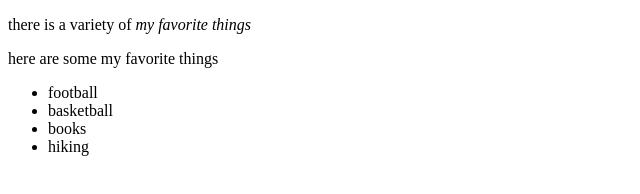
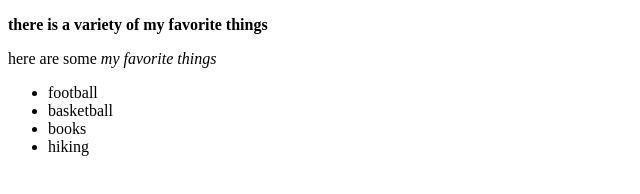
Before and after one commit to Kenkibet/my-first-webpage, a plain HTML site: page my-favorite-things.html in a window 1280 px wide. Shown: the whole page, without its empty margins (0-640 px from the left). Drawn offline with Linux system fonts and the light colour scheme.

```diff
--- a/my-favorite-things.html
+++ b/my-favorite-things.html
@@ -1,11 +1,11 @@
 <!DOCTYPE html>
 <html>
   <head>
-    <title><strong>My favorite things</strong></title>
+    <title>My favorite things</title>
   </head>
   <body>
-    <p>there is a variety of <em>my favorite things</em></p>
-    <p>here are some my favorite things</p>
+    <p><strong>there is a variety of my favorite things</strong></p>
+    <p>here are some <em>my favorite things</em></p>
     <ul>
       <li>football</li>
       <li>basketball</li>
```
